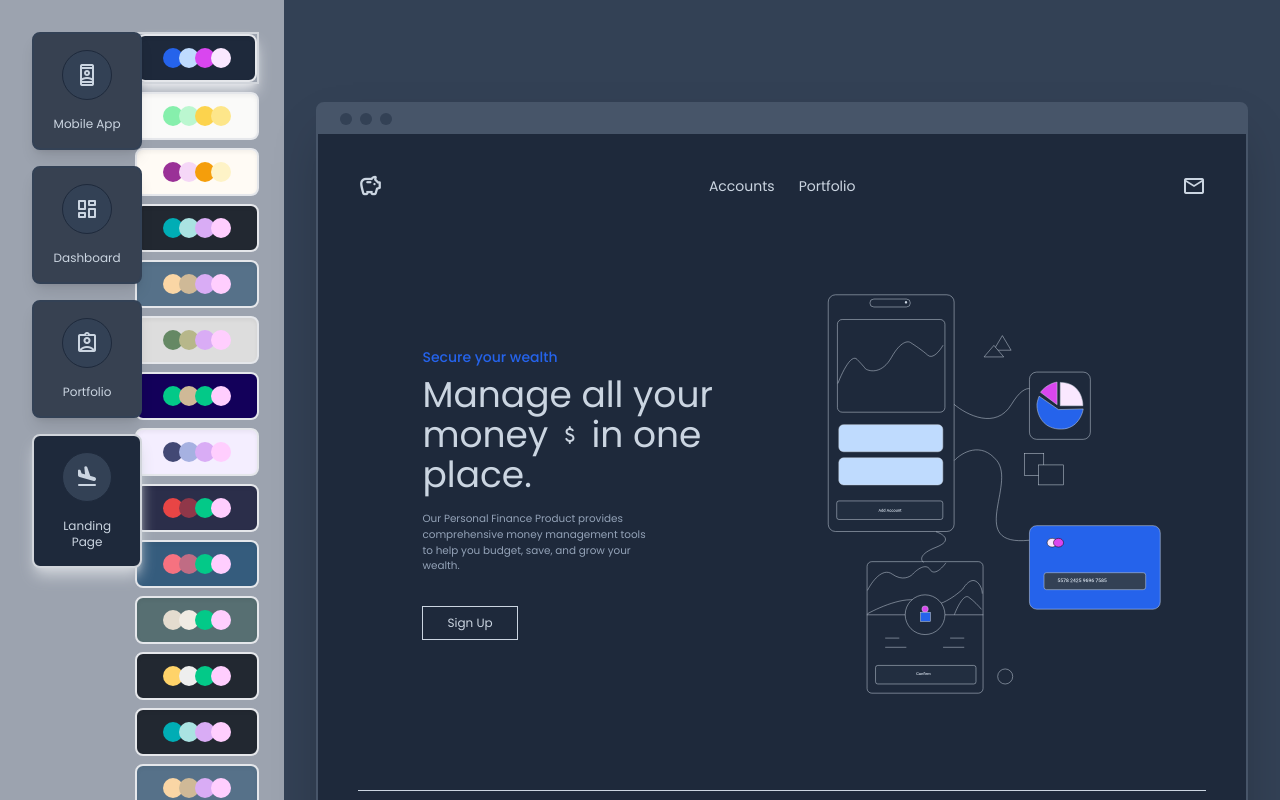
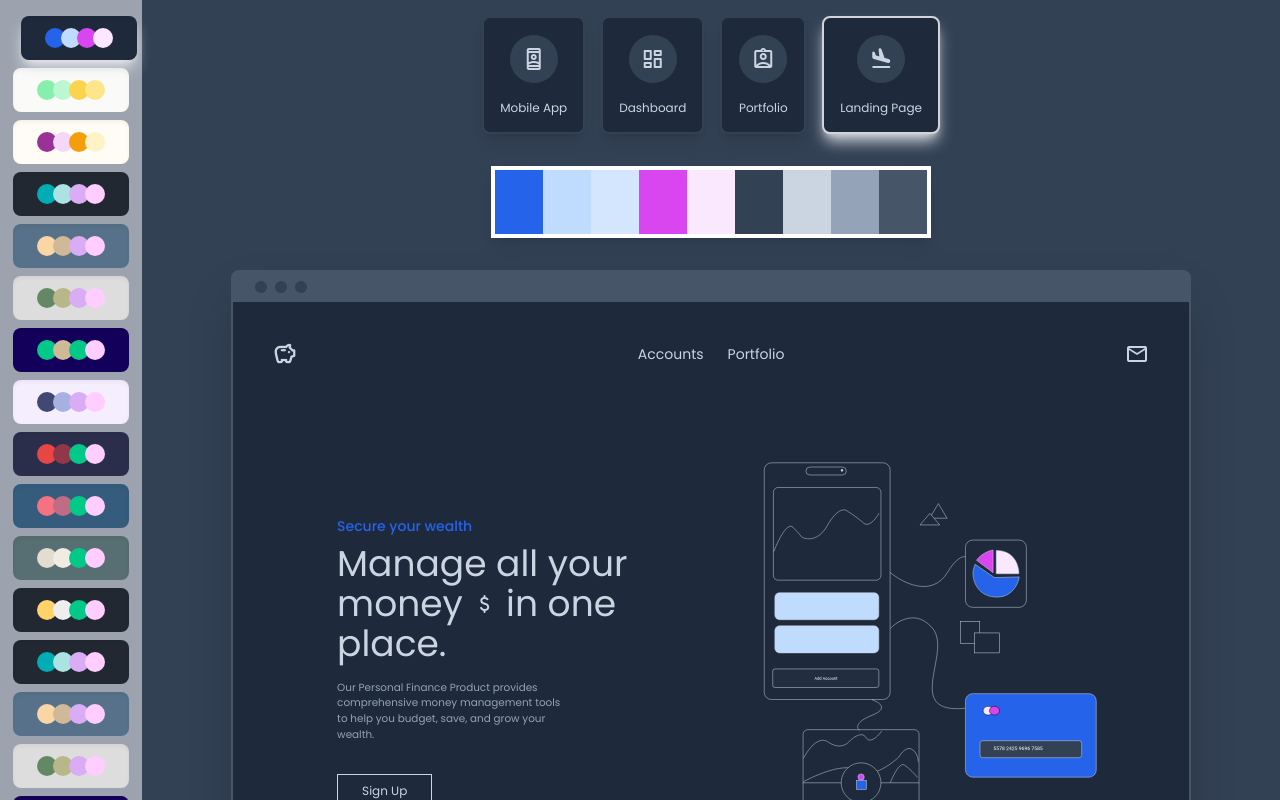
Before and after one commit to puneet-sarhali/palette, an Angular app: page / in a window 1280 px wide. Shown: the top 800 px of the page. Built offline with nearby package versions, Linux system fonts and the light colour scheme.

Commit message:
copy palette implementation

```diff
--- a/src/app/app.component.html
+++ b/src/app/app.component.html
@@ -28,13 +28,21 @@
 <div class="">
   <div class="text-black grid grid-cols-1 xl:grid-cols-9  min-h-screen min-w-screen">
 
-    <div class="col-span-2 grid grid-cols-2 bg-gray-400 p-8">
-      <div class="flex xl:flex-col gap-x-4 justify-self-center">
+    <section class="col-span-1 bg-gray-400 p-4 z-10">
+      <div class="flex xl:flex-col justify-self-center h-min gap-y-2 gap-x-2">
+        <app-colors class="w-full rounded-lg hover:translate-x-2 duration-300 transition-all"
+          [ngClass]="{'translate-x-2 shadow-lg shadow-my-primary-200 transition-all': selectedPalette == theme}"
+          *ngFor="let theme of data" [theme]="theme" (onThemeChange)="onThemeChange($event)"></app-colors>
+      </div>
+    </section>
+
+    <div class="xl:col-span-8 flex flex-col items-center relative bg-bg-focus w-full sticky">
+      <div class="flex gap-x-4 justify-self-center m-4">
         <div class="relative" *ngFor="let view of visibleViews">
           <button
             [ngClass]="{'!border-2 !bg-bg !border-my-primary-300 !shadow-lg !shadow-my-primary-300 transition-all': view.id == viewClicked.id}"
             class="flex flex-col justify-center items-center border-2 border-bg-focus shadow-lg hover:border-my-primary-300 shadow-inner text-sm text-clear py-4 mb-4 px-4
-                  bg-gray-700 hover:bg-bg-focus rounded-lg w-full h-max" (click)="onViewClicked(view)">
+                  bg-bg hover:bg-bg-focus rounded-lg w-full h-max" (click)="onViewClicked(view)">
             <span class="material-symbols-rounded text-clear p-3 rounded-full bg-bg-focus mb-4 border border-bg">
               {{view.img}}
             </span>
@@ -42,14 +50,9 @@
           </button>
         </div>
       </div>
-      <div class="flex xl:flex-col justify-self-center h-min gap-y-2 gap-x-2">
-        <app-colors class="w-full"
-          [ngClass]="{'border-2  border-my-primary-300 shadow-lg shadow-my-primary-200 transition-all': selectedPalette == theme}"
-          *ngFor="let theme of data" [theme]="theme" (onThemeChange)="onThemeChange($event)"></app-colors>
-      </div>
-    </div>
 
-    <div class="xl:col-span-7 flex justify-center items-center relative bg-bg-focus w-full">
+      <app-copy [variables]="selectedPalette"></app-copy>
+
       <div class="sticky top-0 left-0">
         <app-portfolio *ngIf="viewClicked.id == 1"></app-portfolio>
         <app-feedback-page *ngIf="viewClicked.id == 2"></app-feedback-page>
--- a/src/app/colors/colors.component.html
+++ b/src/app/colors/colors.component.html
@@ -1,5 +1,5 @@
 <button [style.background-color]="theme['bg']" (click)="onThemeClick()"
-  class="hover:bg-my-gray-200 border-2 w-full shadow-inner snap-center flex justify-center items-center py-3 px-6 bg-gray-100 rounded-lg">
+  class="hover:bg-my-gray-200 w-full shadow-inner snap-center flex justify-center items-center py-3 px-6 bg-gray-100 rounded-lg">
   <span class="h-5 w-5 rounded-full" [style.background-color]="theme['primary-clear']"></span>
   <span class="h-5 w-5 -ml-1 rounded-full" [style.background-color]="theme['primary-dull']"></span>
   <span class="h-5 w-5 -ml-1 rounded-full" [style.background-color]="theme['accent-clear']"></span>
--- a/src/app/copy/copy.component.html
+++ b/src/app/copy/copy.component.html
@@ -1,66 +1,27 @@
-<div class="relative mockup-code bg-gray-100 border-4 text-gray-800">
-  <button class="absolute right-4 top-4 text-gray-600">
-    <span class="material-symbols-rounded">content_copy</span>
+<div class="flex mb-8 border-4 border-white shadow-lg">
+  <button (click)="copyMessage(variables['bg'])"
+    class="relative group w-12 h-16 bg-primary-clear hover:w-32 transition-all flex justify-center items-center"
+    [ngClass]="{'text-white': pickTextColor(variables['primary-clear']) === false, 'text-black': pickTextColor(variables['primary-clear']) === true }">
+    <h6 class="group-hover:visible invisible" [ngClass]="{'hidden': copyClicked === true}">
+      {{variables['primary-clear']}}</h6>
+    <span class="group-hover:visible invisible opacity-0 absolute inset-0 top-4"
+      [ngClass]="{'opacity-100': copyClicked === true}"> copied!
+    </span>
   </button>
-  <pre><code class="text-sm"><span class="text-green-600">:root</span> {{ '{'}}
-    <span class="text-my-primary-600">--my-primary-100: #f3f4f6;
-    --my-primary-200: #e5e7eb;
-    --my-primary-300: #d1d5db;
-    --my-primary-400: #9ca3af;
-    --my-primary-500: #6b7280;
-    --my-primary-600: #4b5563;
-    --my-primary-700: #374151;
-    --my-primary-800: #1f2937;
-    --my-primary-900: #111827;</span>
-
-    <span class="text-my-accent-600">--my-accent-100: #f9fafb;
-    --my-accent-200: #f3f4f6;
-    --my-accent-300: #e5e7eb;
-    --my-accent-400: #d1d5db;
-    --my-accent-500: #9ca3af;
-    --my-accent-600: #6b7280;
-    --my-accent-700: #4b5563;
-    --my-accent-800: #374151;
-    --my-accent-900: #1f2937;</span>
-
-    <span class="text-gray-600">--my-neutral-100: #f9fafb;
-    --my-neutral-200: #f3f4f6;
-    --my-neutral-300: #e5e7eb;
-    --my-neutral-400: #d1d5db;
-    --my-neutral-500: #9ca3af;
-    --my-neutral-600: #6b7280;
-    --my-neutral-700: #4b5563;
-    --my-neutral-800: #374151;
-    --my-neutral-900: #1f2937;</span>
-
-    <span class="text-my-confirm-700">--my-success-100: #ecfdf5;
-    --my-success-200: #d1fae5;
-    --my-success-300: #a7f3d0;
-    --my-success-400: #6ee7b7;
-    --my-success-500: #34d399;
-    --my-success-600: #10b981;
-    --my-success-700: #059669;
-    --my-success-800: #047857;
-    --my-success-900: #065f46;</span>
-
-    <span class="text-my-warning-700">--my-warning-100: #fefce8;
-    --my-warning-200: #fef9c3;
-    --my-warning-300: #fef08a;
-    --my-warning-400: #fde047;
-    --my-warning-500: #facc15;
-    --my-warning-600: #eab308;
-    --my-warning-700: #ca8a04;
-    --my-warning-800: #a16207;
-    --my-warning-900: #854d0e;</span>
-
-    <span class="text-my-error-600">--my-error-100: #fdf2f2;
-    --my-error-200: #fde8e8;
-    --my-error-300: #fbd5d5;
-    --my-error-400: #f8b4b4;
-    --my-error-500: #f98080;
-    --my-error-600: #f05252;
-    --my-error-700: #e02424;
-    --my-error-800: #c81e1e;
-    --my-error-900: #9b1c1c;</span>
-  }</code></pre>
+  <button (click)="copyMessage(variables['bg'])"
+    class="relative group w-12 h-16 bg-primary-dull hover:w-32 transition-all flex justify-center items-center focus:ring-2"
+    [ngClass]="{'text-white': pickTextColor(variables['primary-dull']) === false, 'text-black': pickTextColor(variables['primary-dull']) === true }">
+    <h6 class="group-hover:visible invisible group-focus:hidden">
+      {{variables['primary-dull']}}</h6>
+    <span class="group-hover:visible invisible opacity-0 absolute inset-0 top-4 group-focus:opacity-100">
+      copied!
+    </span>
+  </button>
+  <div class="w-12 h-16 bg-primary-visible hover:w-32 transition-all"></div>
+  <div class="w-12 h-16 bg-accent-clear hover:w-32 transition-all"></div>
+  <div class="w-12 h-16 bg-accent-dull hover:w-32 transition-all"></div>
+  <div class="w-12 h-16 bg-bg-focus hover:w-32 transition-all"></div>
+  <div class="w-12 h-16 bg-clear hover:w-32 transition-all"></div>
+  <div class="w-12 h-16 bg-dull hover:w-32 transition-all"></div>
+  <div class="w-12 h-16 bg-duller hover:w-32 transition-all"></div>
 </div>
--- a/src/app/copy/copy.component.ts
+++ b/src/app/copy/copy.component.ts
@@ -1,4 +1,5 @@
-import {Component, Input, OnChanges, OnInit} from '@angular/core';
+import { Component, Input, OnChanges, OnInit } from '@angular/core';
+import { delay } from 'rxjs';
 
 @Component({
   selector: 'app-copy',
@@ -8,13 +9,38 @@ import {Component, Input, OnChanges, OnInit} from '@angular/core';
 })
 export class CopyComponent implements OnInit {
   @Input() variables: any;
+  copyClicked = false;
   constructor() {
-    console.log(this.variables);
+
   }
 
 
   ngOnInit(): void {
   }
 
+  copyMessage(val: string) {
+    const selBox = document.createElement('textarea');
+    selBox.style.position = 'fixed';
+    selBox.style.left = '0';
+    selBox.style.top = '0';
+    selBox.style.opacity = '0';
+    selBox.value = val;
+    document.body.appendChild(selBox);
+    selBox.focus();
+    selBox.select();
+    document.execCommand('copy');
+    document.body.removeChild(selBox);
+    this.copyClicked = true;
+    setTimeout(() => { this.copyClicked = false }, 1000)
+  }
+
+  pickTextColor(bgColor: string) {
+    var color = (bgColor.charAt(0) === '#') ? bgColor.substring(1, 7) : bgColor;
+    var r = parseInt(color.substring(0, 2), 16); // hexToR
+    var g = parseInt(color.substring(2, 4), 16); // hexToG
+    var b = parseInt(color.substring(4, 6), 16); // hexToB
+    return (((r * 0.299) + (g * 0.587) + (b * 0.114)) > 186) ?
+      true : false;
+  }
 
 }
--- a/src/app/themeData.ts
+++ b/src/app/themeData.ts
@@ -346,6 +346,106 @@ let themeData = [
     "duller": "#292524",
   },
 
+
+  {
+    "bg": "#222831",
+    "bg-focus": "#393E46",
+    "primary-clear": "#00ADB5",
+    "primary-dull": "#AAE3E2",
+    "accent-clear": "#D9ACF5",
+    "accent-dull": "#FFCEFE",
+    "clear": "#EEEEEE",
+    "dull": "#FDEBED",
+    "duller": "#292524",
+  },
+  {
+    "bg": "#567189",
+    "bg-focus": "#7B8FA1",
+    "primary-clear": "#FAD6A5",
+    "primary-dull": "#CFB997",
+    "accent-clear": "#D9ACF5",
+    "accent-dull": "#FFCEFE",
+    "clear": "#EEEEEE",
+    "dull": "#FDEBED",
+    "duller": "#292524",
+  },
+  {
+    "bg": "#DDDDDD",
+    "bg-focus": "#EEEEEE",
+    "primary-clear": "#658864",
+    "primary-dull": "#B7B78A",
+    "accent-clear": "#D9ACF5",
+    "accent-dull": "#FFCEFE",
+    "clear": "#292524",
+    "dull": "#78716c",
+    "duller": "#78716c"
+  },
+  {
+    "bg": "#13005A",
+    "bg-focus": "#00337C",
+    "primary-clear": "#03C988",
+    "primary-dull": "#CFB997",
+    "accent-clear": "#03C988",
+    "accent-dull": "#FFCEFE",
+    "clear": "#EEEEEE",
+    "dull": "#FDEBED",
+    "duller": "#292524",
+  },
+  {
+    "bg": "#F4EEFF",
+    "bg-focus": "#DCD6F7",
+    "primary-clear": "#424874",
+    "primary-dull": "#A6B1E1",
+    "accent-clear": "#D9ACF5",
+    "accent-dull": "#FFCEFE",
+    "clear": "#292524",
+    "dull": "#78716c",
+    "duller": "#78716c"
+  },
+  {
+    "bg": "#2B2E4A",
+    "bg-focus": "#53354A",
+    "primary-clear": "#E84545",
+    "primary-dull": "#903749",
+    "accent-clear": "#03C988",
+    "accent-dull": "#FFCEFE",
+    "clear": "#EEEEEE",
+    "dull": "#FDEBED",
+    "duller": "#292524",
+  },
+  {
+    "bg": "#355C7D",
+    "bg-focus": "#6C5B7B",
+    "primary-clear": "#F67280",
+    "primary-dull": "#C06C84",
+    "accent-clear": "#03C988",
+    "accent-dull": "#FFCEFE",
+    "clear": "#EEEEEE",
+    "dull": "#FDEBED",
+    "duller": "#292524",
+  },
+  {
+    "bg": "#576F72",
+    "bg-focus": "#7D9D9C",
+    "primary-clear": "#E4DCCF",
+    "primary-dull": "#F0EBE3",
+    "accent-clear": "#03C988",
+    "accent-dull": "#FFCEFE",
+    "clear": "#EEEEEE",
+    "dull": "#FDEBED",
+    "duller": "#292524",
+  },
+  {
+    "bg": "#222831",
+    "bg-focus": "#393E46",
+    "primary-clear": "#FFD369",
+    "primary-dull": "#EEEEEE",
+    "accent-clear": "#03C988",
+    "accent-dull": "#FFCEFE",
+    "clear": "#EEEEEE",
+    "dull": "#FDEBED",
+    "duller": "#292524",
+  },
 ]
 
 export default themeData;
```
